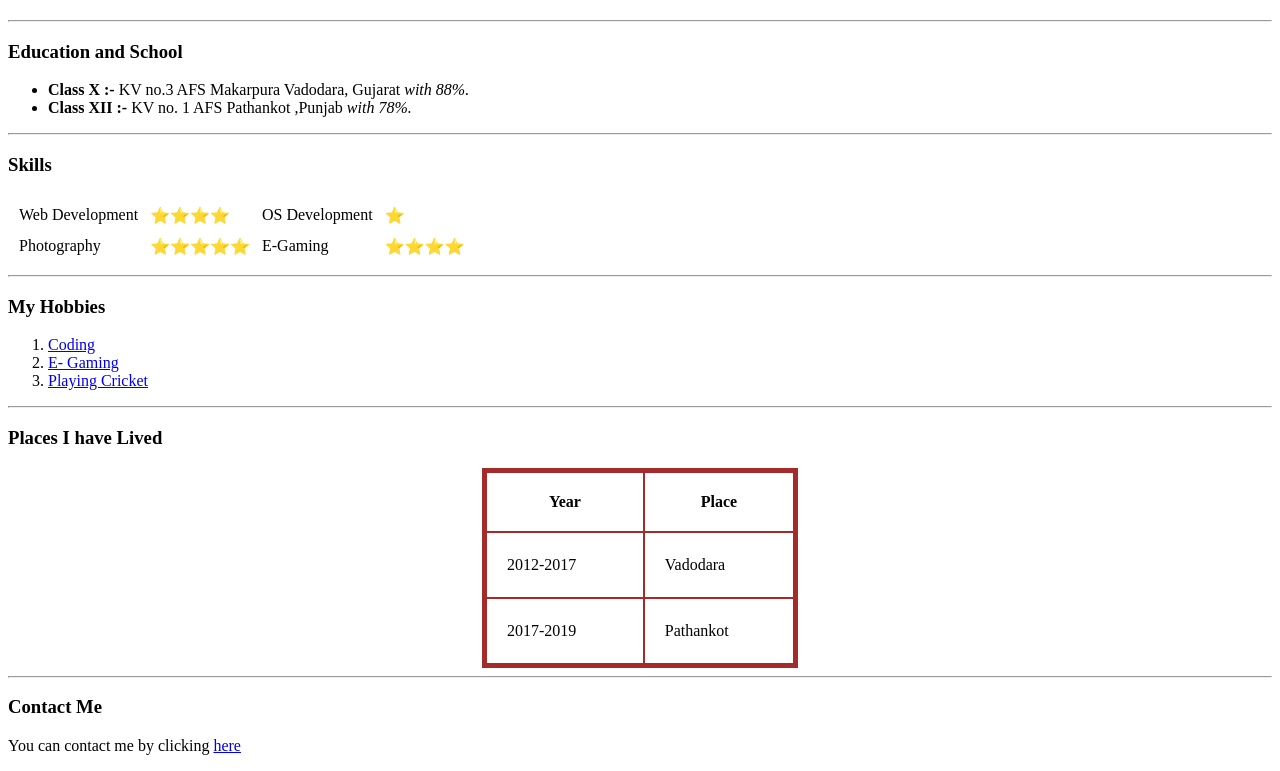
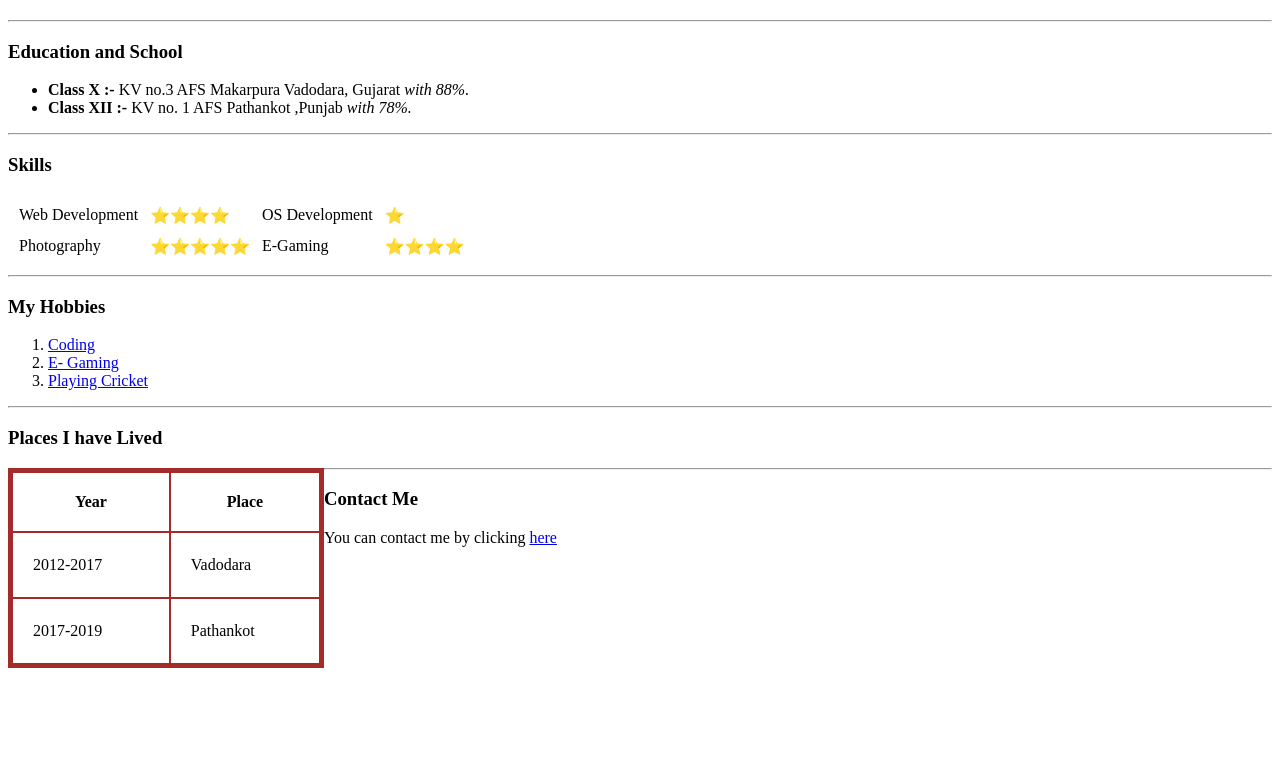
Before and after one commit to hardikk2002/cv1, a plain HTML site: page index.html in a window 1280 px wide. Shown: the part 182-953 px from the top of the page. After the commit the page ends 850 px from the top, so only its background shows below. Drawn offline with Linux system fonts and the light colour scheme.

Commit message:
Update index.html

```diff
--- a/index.html
+++ b/index.html
@@ -52,7 +52,7 @@
     </ol>
     <hr>
     <h3>Places I have Lived</h3>
-    <table border="4" width=25% height=200 bordercolor="brown" cellpadding="20" cellspacing="0" align="center">
+    <table border="4" width=25% height=200 bordercolor="brown" cellpadding="20" cellspacing="0" align="left">
       <thead>
         <tr>
           <th>Year</th>
```
